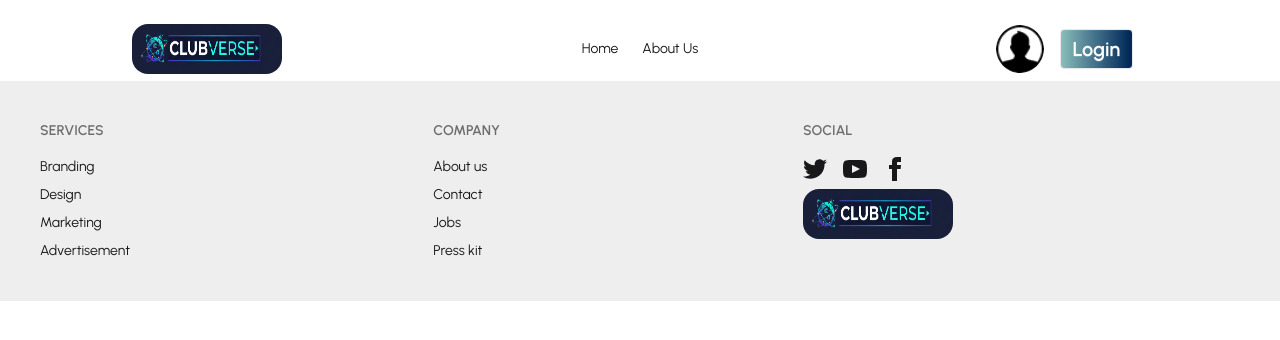
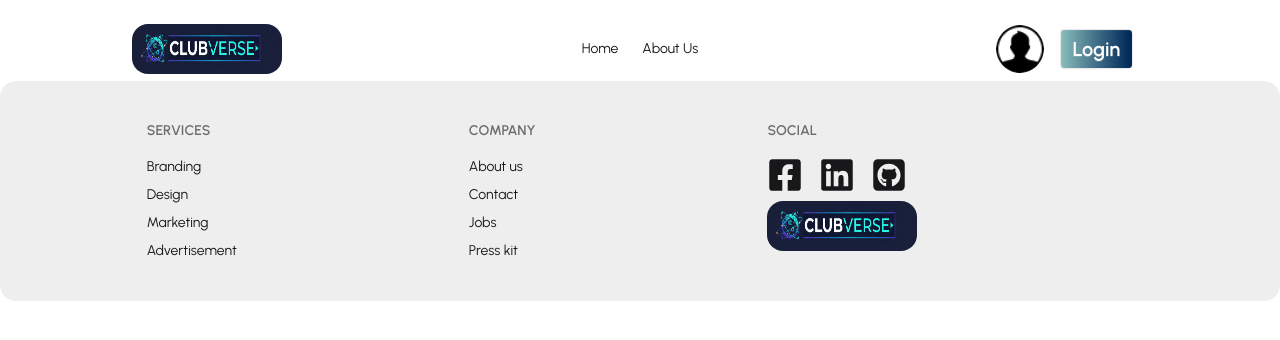
Before and after one commit to lvfahim/Assignment-11-ClubVerse, a React (Vite) app: page /auth in a window 1280 px wide. Shown: the top 340 px of the page. Built offline with nearby package versions, Linux system fonts and the light colour scheme; no server answers.

Commit message:
my footer section is okay

```diff
--- a/src/Component/Footer.jsx
+++ b/src/Component/Footer.jsx
@@ -1,9 +1,12 @@
 import React from 'react';
 import WebSideLogo from '../WebSideLogo/WebSideLogo';
-
+import { Link } from 'react-router';
+import { FaFacebookSquare, FaLinkedin } from "react-icons/fa";
+import { FaSquareGithub } from "react-icons/fa6";
 const Footer = () => {
     return (
-        <footer className="footer sm:footer-horizontal bg-base-300 text-base-content p-10">
+        <div className='  rounded-2xl bg-base-300 '>
+            <footer className="footer w-10/12 mx-auto sm:footer-horizontal bg-base-300  text-base-content p-10">
                 <nav>
                     <h6 className="footer-title">Services</h6>
                     <a className="link link-hover">Branding</a>
@@ -20,46 +23,25 @@ const Footer = () => {
                 </nav>
                 <nav>
                     <h6 className="footer-title">Social</h6>
-                <div className="grid grid-flow-col gap-4">
-                    <a>
-                        <svg
-                            xmlns="http://www.w3.org/2000/svg"
-                            width="24"
-                            height="24"
-                            viewBox="0 0 24 24"
-                            className="fill-current">
-                            <path
-                                d="M24 4.557c-.883.392-1.832.656-2.828.775 1.017-.609 1.798-1.574 2.165-2.724-.951.564-2.005.974-3.127 1.195-.897-.957-2.178-1.555-3.594-1.555-3.179 0-5.515 2.966-4.797 6.045-4.091-.205-7.719-2.165-10.148-5.144-1.29 2.213-.669 5.108 1.523 6.574-.806-.026-1.566-.247-2.229-.616-.054 2.281 1.581 4.415 3.949 4.89-.693.188-1.452.232-2.224.084.626 1.956 2.444 3.379 4.6 3.419-2.07 1.623-4.678 2.348-7.29 2.04 2.179 1.397 4.768 2.212 7.548 2.212 9.142 0 14.307-7.721 13.995-14.646.962-.695 1.797-1.562 2.457-2.549z"></path>
-                        </svg>
+                    <div className="grid grid-flow-col items-center gap-4">
+                        <a href='https://www.facebook.com/lv.fahim.78750' target="_blank" rel="noopener noreferrer">
+                            <FaFacebookSquare className='text-4xl' />
                         </a>
-                    <a>
-                        <svg
-                            xmlns="http://www.w3.org/2000/svg"
-                            width="24"
-                            height="24"
-                            viewBox="0 0 24 24"
-                            className="fill-current">
-                            <path
-                                d="M19.615 3.184c-3.604-.246-11.631-.245-15.23 0-3.897.266-4.356 2.62-4.385 8.816.029 6.185.484 8.549 4.385 8.816 3.6.245 11.626.246 15.23 0 3.897-.266 4.356-2.62 4.385-8.816-.029-6.185-.484-8.549-4.385-8.816zm-10.615 12.816v-8l8 3.993-8 4.007z"></path>
-                        </svg>
+                        <a href='https://www.linkedin.com/in/md-fahim-numan/' target="_blank" rel="noopener noreferrer">
+                            <FaLinkedin className='text-4xl' />
                         </a>
-                    <a>
-                        <svg
-                            xmlns="http://www.w3.org/2000/svg"
-                            width="24"
-                            height="24"
-                            viewBox="0 0 24 24"
-                            className="fill-current">
-                            <path
-                                d="M9 8h-3v4h3v12h5v-12h3.642l.358-4h-4v-1.667c0-.955.192-1.333 1.115-1.333h2.885v-5h-3.808c-3.596 0-5.192 1.583-5.192 4.615v3.385z"></path>
-                        </svg>
+                        <a href='https://github.com/lvfahim' target="_blank" rel="noopener noreferrer">
+                            <FaSquareGithub className='text-4xl' />
                         </a>
                     </div>
+                    <Link to='/'>
                         <div>
                             <WebSideLogo></WebSideLogo>
                         </div>
+                    </Link>
                 </nav>
             </footer>
+        </div>
     );
 };
 
```
Lines whose indentation alone changed are shown as unchanged.
